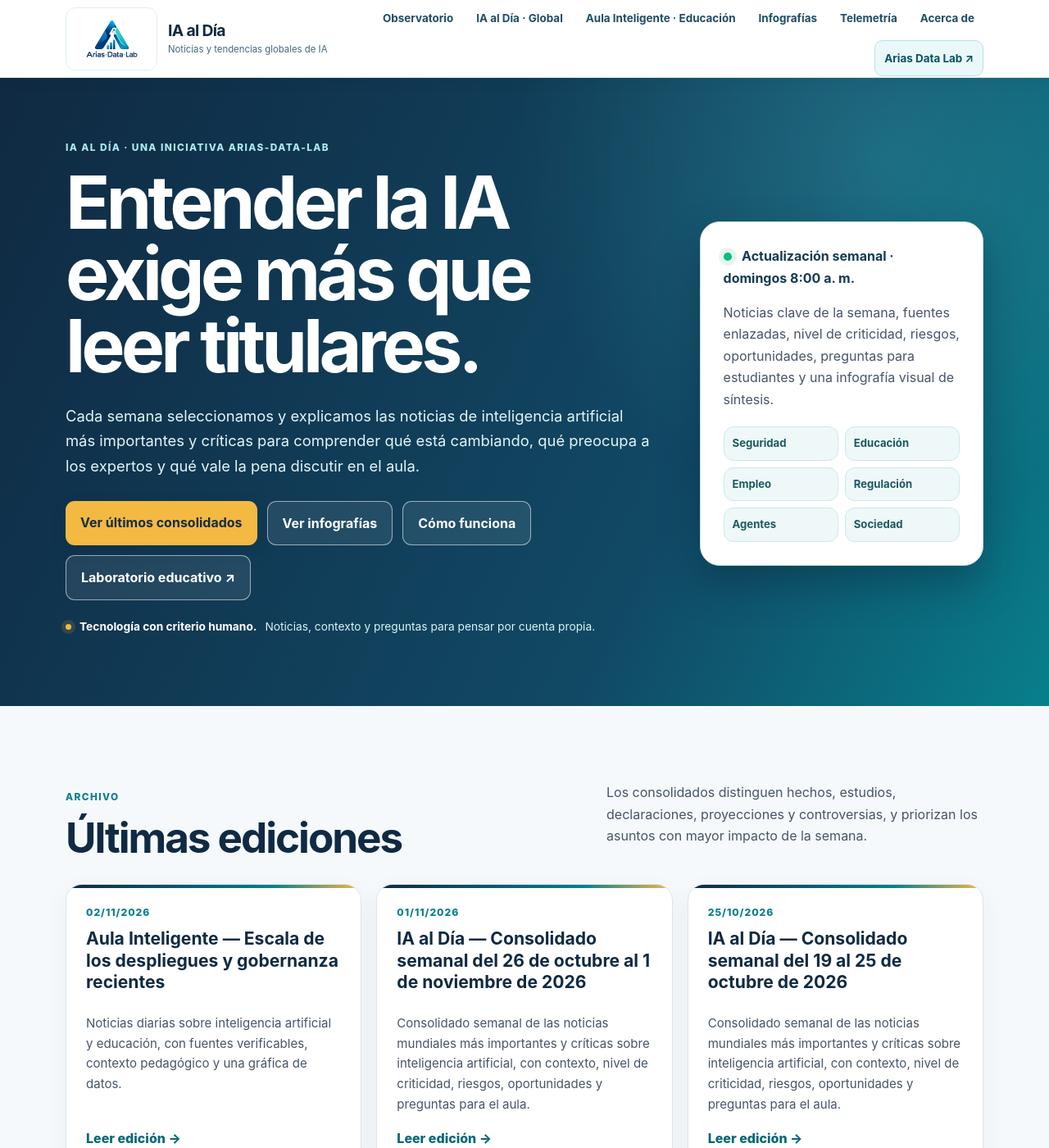
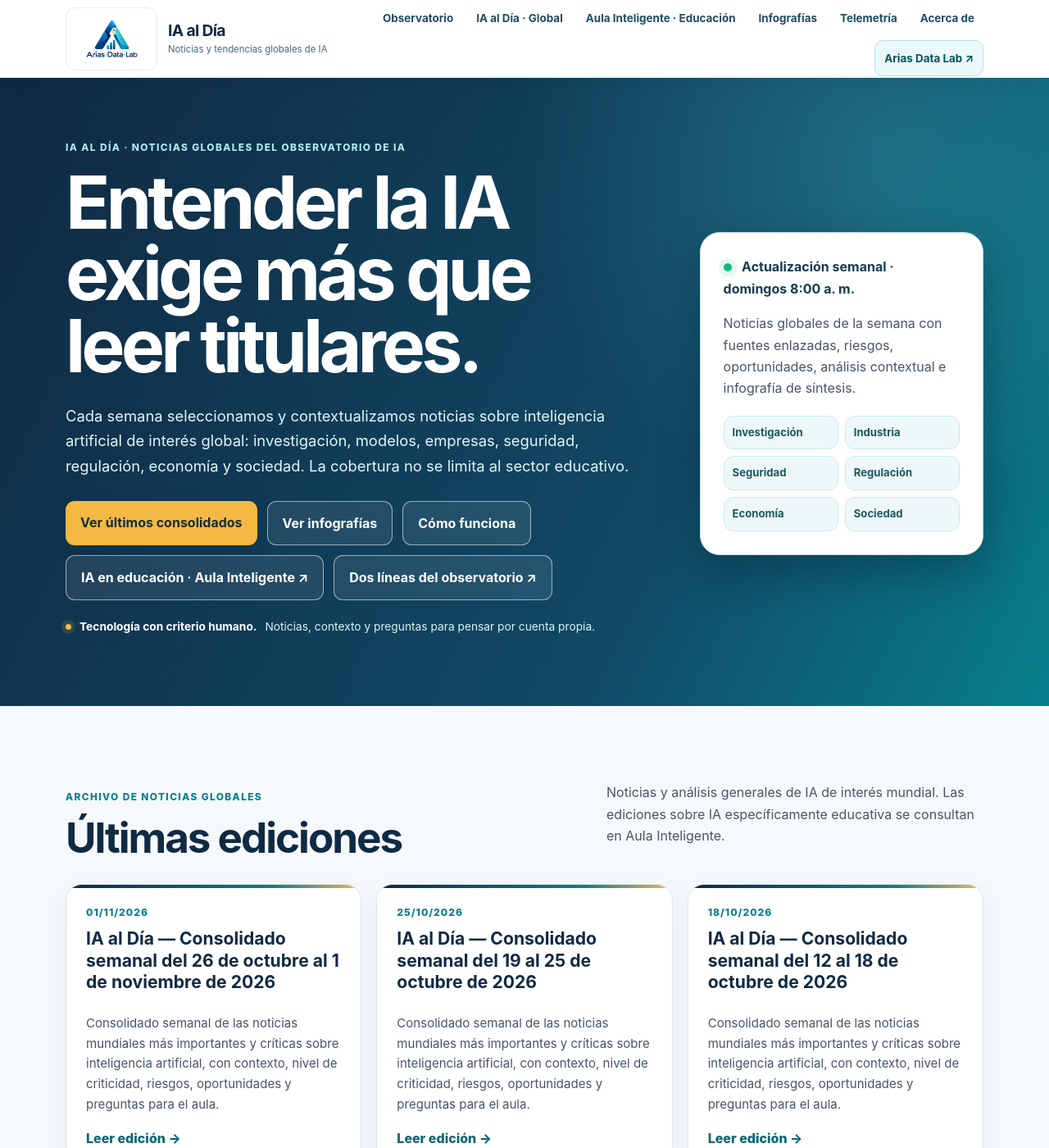
Before and after one commit to ljarias/ljarias.github.io, a Jekyll site: the page built from ia-al-dia/index.md, in a window 1280 px wide and 1400 px high. Shown: the whole window at 82% size. Built offline with Jekyll 4.4.1, drawn with Linux system fonts in a browser that asks for light colours.

Commit message:
Diferenciar líneas editorial global y educativa: ia-al-dia/index.md

```diff
--- a/ia-al-dia/index.md
+++ b/ia-al-dia/index.md
@@ -2,28 +2,29 @@
 layout: default
 title: IA al Día
 permalink: /ia-al-dia/
-description: "Observatorio educativo IA al Día: noticias semanales, contexto, riesgos, oportunidades e infografías."
+description: "IA al Día: noticias semanales de inteligencia artificial de interés global, investigación, industria, modelos, seguridad, regulación y sociedad."
 ---
 <section class="hero">
   <div class="container hero-grid">
     <div>
-      <div class="eyebrow">IA al Día · Una iniciativa Arias-Data-Lab</div>
+      <div class="eyebrow">IA al Día · Noticias globales del Observatorio de IA</div>
       <h1>Entender la IA exige más que leer titulares.</h1>
-      <p class="hero-copy">Cada semana seleccionamos y explicamos las noticias de inteligencia artificial más importantes y críticas para comprender qué está cambiando, qué preocupa a los expertos y qué vale la pena discutir en el aula.</p>
+      <p class="hero-copy">Cada semana seleccionamos y contextualizamos noticias sobre inteligencia artificial de interés global: investigación, modelos, empresas, seguridad, regulación, economía y sociedad. La cobertura no se limita al sector educativo.</p>
       <div class="hero-actions">
         <a class="button" href="#ultimas">Ver últimos consolidados</a>
         <a class="button secondary" href="#infografias">Ver infografías</a>
         <a class="button secondary" href="{{ '/ia-al-dia/acerca/' | relative_url }}">Cómo funciona</a>
-        <a class="button secondary" href="{{ '/banco-problemas-caribe/' | relative_url }}">Laboratorio educativo ↗</a>
+        <a class="button secondary" href="{{ '/aula-inteligente/' | relative_url }}">IA en educación · Aula Inteligente ↗</a>
+        <a class="button secondary" href="{{ '/observatorio-ia/' | relative_url }}">Dos líneas del observatorio ↗</a>
       </div>
       <p class="adl-hero-message"><strong>Tecnología con criterio humano.</strong> Noticias, contexto y preguntas para pensar por cuenta propia.</p>
     </div>
     <aside class="hero-card">
       <span class="status-dot"></span>
       <strong>Actualización semanal · domingos 8:00 a. m.</strong>
-      <p>Noticias clave de la semana, fuentes enlazadas, nivel de criticidad, riesgos, oportunidades, preguntas para estudiantes y una infografía visual de síntesis.</p>
+      <p>Noticias globales de la semana con fuentes enlazadas, riesgos, oportunidades, análisis contextual e infografía de síntesis.</p>
       <div class="mini-grid">
-        <span>Seguridad</span><span>Educación</span><span>Empleo</span><span>Regulación</span><span>Agentes</span><span>Sociedad</span>
+        <span>Investigación</span><span>Industria</span><span>Seguridad</span><span>Regulación</span><span>Economía</span><span>Sociedad</span>
       </div>
     </aside>
   </div>
@@ -32,27 +33,32 @@ description: "Observatorio educativo IA al Día: noticias semanales, contexto, r
 <section class="container section" id="ultimas">
   <div class="section-heading">
     <div>
-      <div class="eyebrow">Archivo</div>
+      <div class="eyebrow">Archivo de noticias globales</div>
       <h2>Últimas ediciones</h2>
     </div>
-    <p>Los consolidados distinguen hechos, estudios, declaraciones, proyecciones y controversias, y priorizan los asuntos con mayor impacto de la semana.</p>
+    <p>Noticias y análisis generales de IA de interés mundial. Las ediciones sobre IA específicamente educativa se consultan en Aula Inteligente.</p>
   </div>
 
   <div class="posts-grid">
+  {% assign general_post_count = 0 %}
   {% for post in site.posts %}
+  {% unless post.categories contains "aula-inteligente" %}
+  {% assign general_post_count = general_post_count | plus: 1 %}
     <article class="post-card">
       <div class="post-date">{{ post.date | date: "%d/%m/%Y" }}</div>
       <h3><a href="{{ post.url | relative_url }}">{{ post.title }}</a></h3>
       <p>{{ post.summary | default: post.excerpt | strip_html | truncate: 190 }}</p>
       <a class="read-more" href="{{ post.url | relative_url }}">Leer edición →</a>
     </article>
-  {% else %}
+  {% endunless %}
+  {% endfor %}
+  {% if general_post_count == 0 %}
     <article class="post-card">
       <div class="post-date">Próximamente</div>
       <h3>El primer consolidado semanal se publicará desde GitHub Actions</h3>
       <p>El flujo automático genera cada domingo un nuevo resumen de las noticias más importantes de inteligencia artificial.</p>
     </article>
-  {% endfor %}
+  {% endif %}
   </div>
 </section>
 
```
